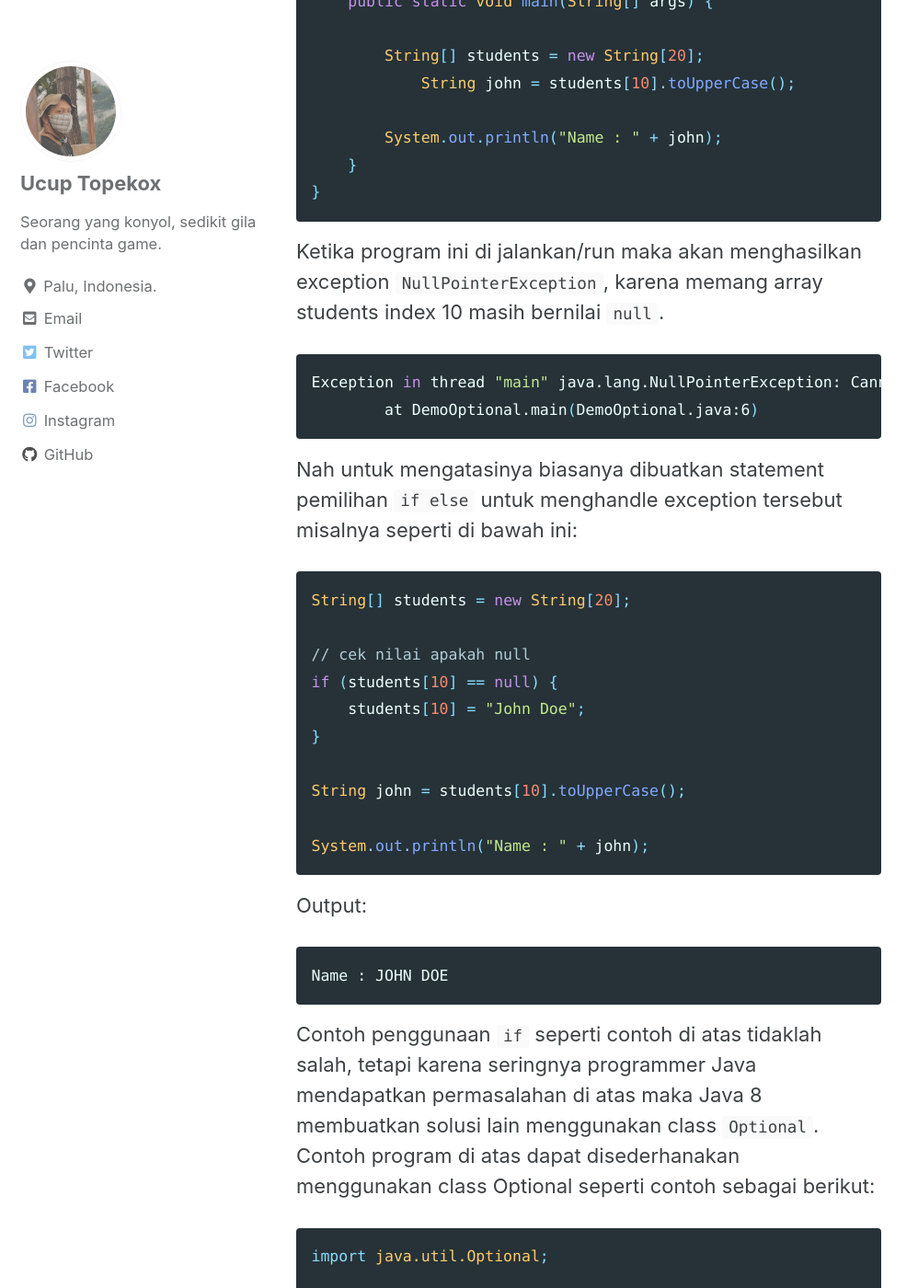
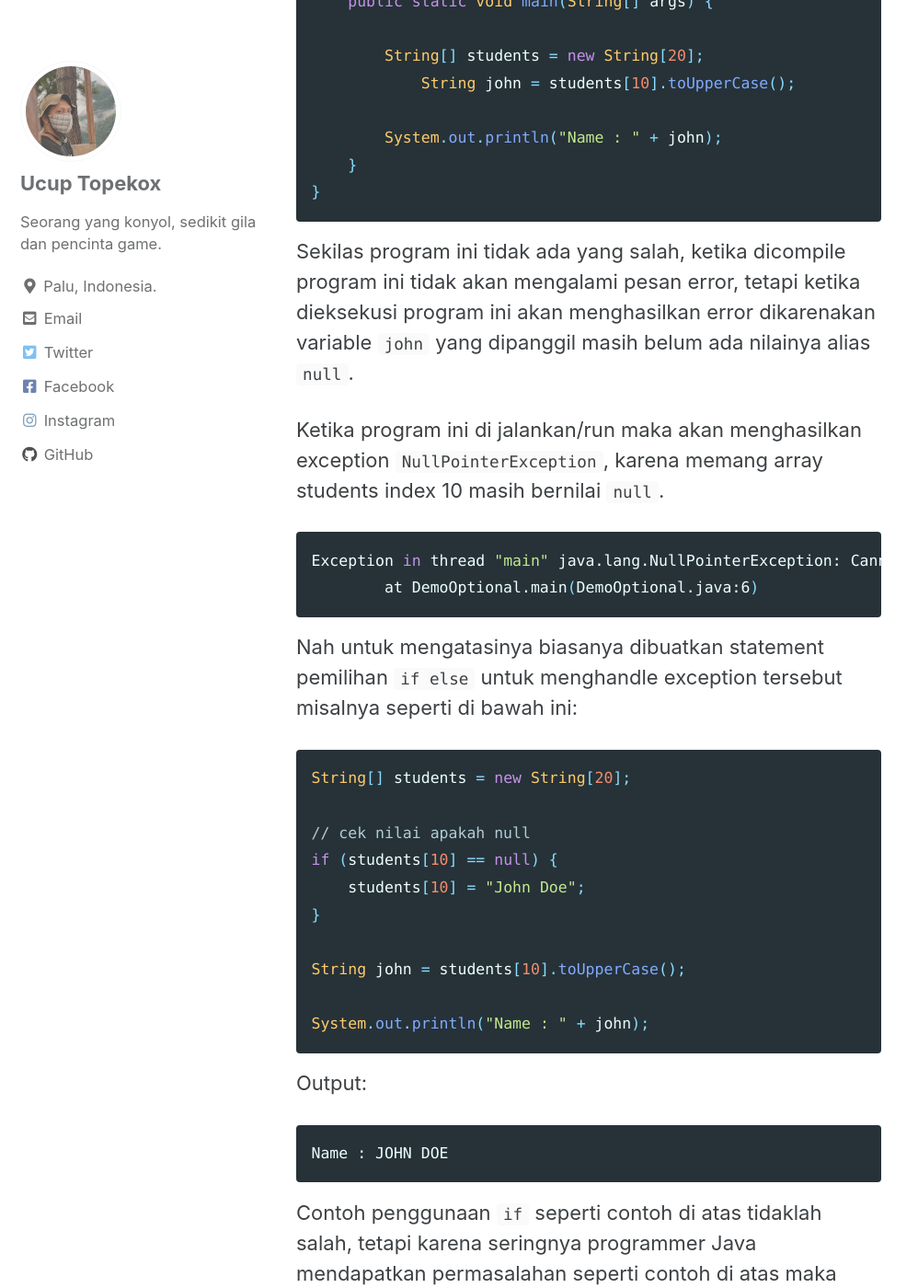
Before and after one commit to TopekoX/topekox.github.io, a Jekyll site: the page built from _posts/2022-05-02-java-optional.markdown, in a window 1280 px wide and 1400 px high, scrolled down 787 px. Shown: the whole window at 92% size, without its empty margins (0-998 px from the left). Built offline with Jekyll 4.4.1, drawn with Linux system fonts in a browser that asks for light colours; cached includes are drawn as plain includes; some of the changed text lies outside the part shown.

Commit message:
post: update java optional

````diff
--- a/_posts/2022-05-02-java-optional.markdown
+++ b/_posts/2022-05-02-java-optional.markdown
@@ -35,6 +35,8 @@ public class DemoOptional {
 }
 ```
 
+Sekilas program ini tidak ada yang salah, ketika dicompile program ini tidak akan mengalami pesan error, tetapi ketika dieksekusi program ini akan menghasilkan error dikarenakan variable `john` yang dipanggil masih belum ada nilainya alias `null`.
+
 Ketika program ini di jalankan/run maka akan menghasilkan exception `NullPointerException`, karena memang array students index 10 masih bernilai `null`.
 
 ```bash
@@ -63,7 +65,7 @@ Output:
 Name : JOHN DOE
 ```
 
-Contoh penggunaan `if` seperti contoh di atas tidaklah salah, tetapi karena seringnya programmer Java mendapatkan permasalahan di atas maka Java 8 membuatkan solusi lain menggunakan class `Optional`. Contoh program di atas dapat disederhanakan menggunakan class Optional seperti contoh sebagai berikut:
+Contoh penggunaan `if` seperti contoh di atas tidaklah salah, tetapi karena seringnya programmer Java mendapatkan permasalahan seperti contoh di atas maka Java 8 membuatkan solusi lain menggunakan class `Optional`. Contoh program di atas dapat disederhanakan menggunakan class Optional seperti contoh sebagai berikut:
 
 ```java
 import java.util.Optional;
````
